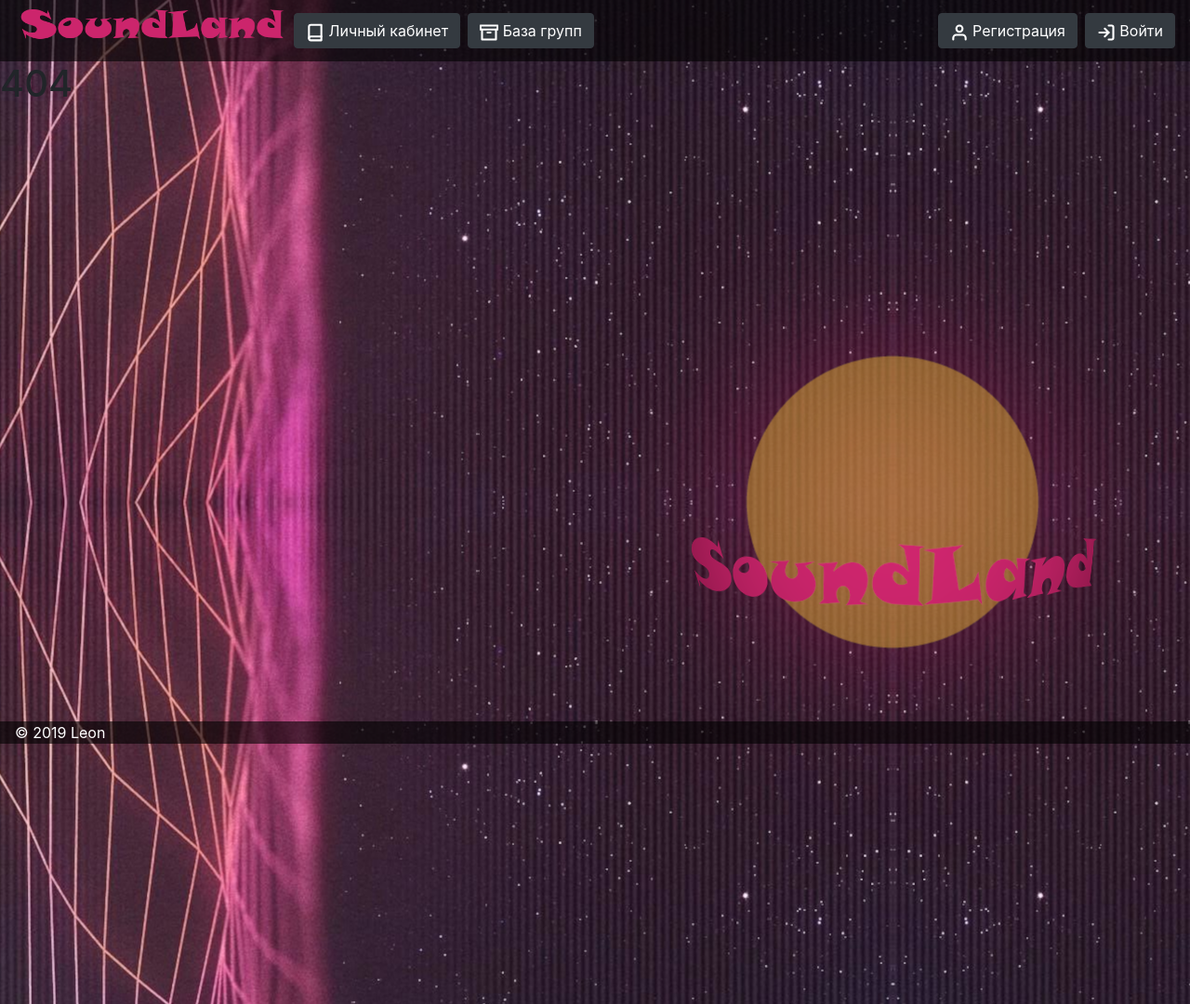
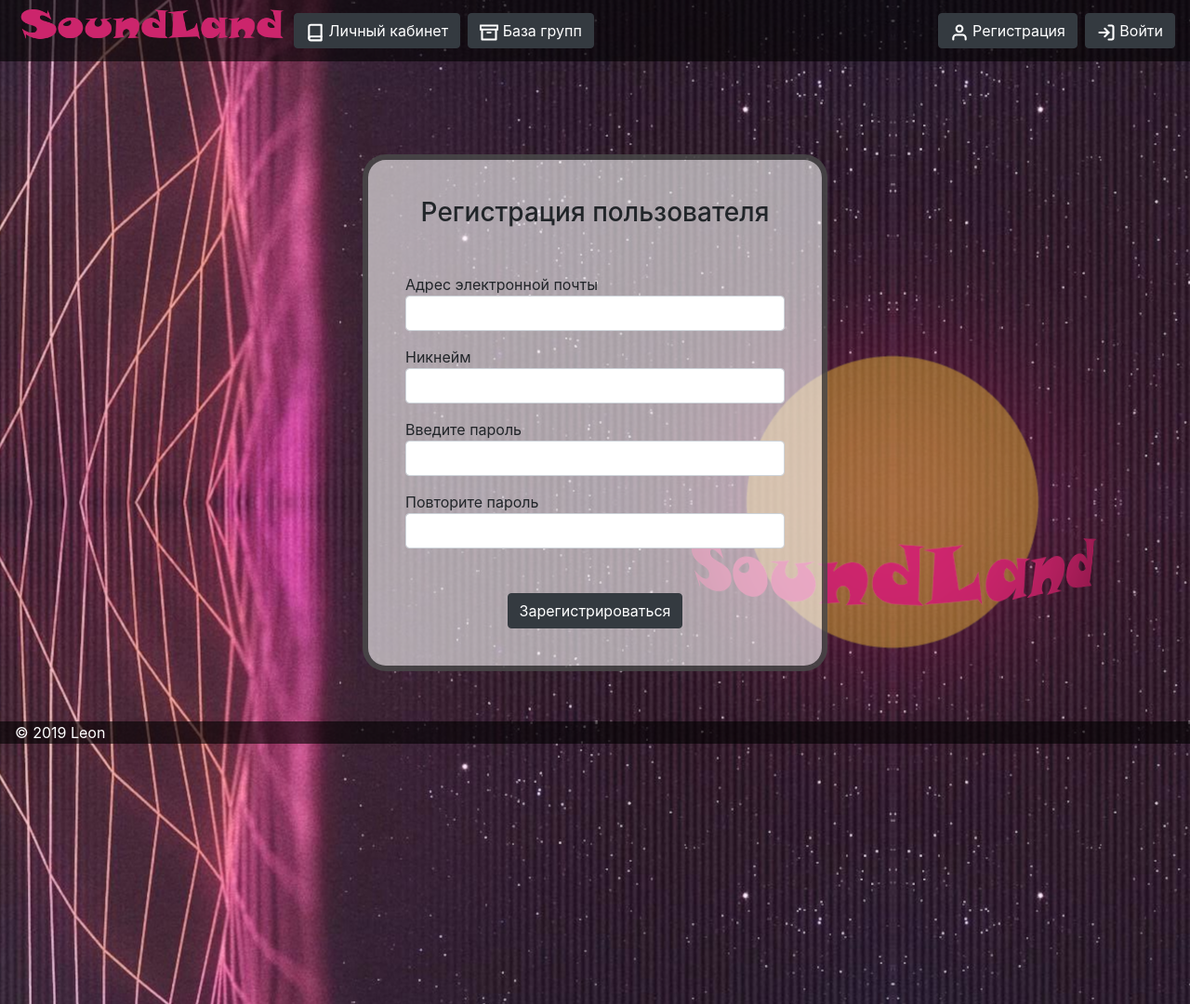
Before and after one commit to Greezor/SoundLand, a PHP site: page /auth/sign_up in a window 1280 px wide; the page is wider, and only the part inside the window is pictured. Shown: that part at 93% size. Run offline with PHP 8.4, Linux system fonts and the light colour scheme; data that the repository does not hold is empty; a stand-in replaces the project's code that opens the database connection.

Commit message:
add Auth controller

```diff
--- /dev/null
+++ b/app/controllers/Auth.php
@@ -0,0 +1,66 @@
+<?php
+
+namespace app\controllers;
+
+use app\core\Controller;
+use app\models\User;
+
+class Auth extends Controller
+{
+
+    public function sign_in()
+    {
+        echo $this->render('auth/sign_in', [
+            'signed_up' => (bool) $_GET['signed_up'],
+        ]);
+    }
+
+    public function sign_up()
+    {
+        $form = [];
+        $errors = [];
+
+        if( $_POST ){
+            $form = $_POST['User'];
+
+            if( !$form['login'] ){
+                $errors['login'] = 'Обязательно для заполнения';
+            }else{
+                $users = User::find('where login = :login', [
+                    'login' => $form['login'],
+                ]);
+
+                if( count($users) )
+                    $errors['login'] = 'Логин занят';
+            }
+
+            if( !$form['nickname'] )
+                $errors['nickname'] = 'Обязательно для заполнения';
+
+            if( !$form['password'] )
+                $errors['password'] = 'Обязательно для заполнения';
+
+            if( $form['password'] != $form['password_repeat'] )
+                $errors['password_repeat'] = 'Пароли должны совпадать';
+
+            if( !count($errors) ){
+                $user = new User;
+                $user->login = $form['login'];
+                $user->nickname = $form['nickname'];
+                $user->autopass = $form['password'];
+                $user->role = User::ROLE_USER;
+
+                if( $user->save() )
+                    return $this->redirect('/auth/sign_in?signed_up=1');
+                else
+                    $errors['server'] = 'Внутренняя ошибка сервера, обратитесь к администатору';
+            }
+        }
+
+        echo $this->render('auth/sign_up', [
+            'form' => $form,
+            'errors' => $errors,
+        ]);
+    }
+
+}
--- a/app/controllers/Page.php
+++ b/app/controllers/Page.php
@@ -19,9 +19,4 @@
         echo $this->render('page/error404');
     }
 
-    public function sign_up()
-    {
-        echo $this->render('page/sign_up');
-    }
-
 }
--- a/app/templates/main.php
+++ b/app/templates/main.php
@@ -25,11 +25,11 @@
         </ul>
         <ul class="nav navbar-nav pull-right">
             <li>
-                <button type="button" class="btn btn-dark mr-sm-2"><a href="/page/sign_up" role="button" style="color:#FFFFFF;"><img src="/assets/images/user.svg"> Регистрация</a></button>
+                <button type="button" class="btn btn-dark mr-sm-2"><a href="/auth/sign_up" role="button" style="color:#FFFFFF;"><img src="/assets/images/user.svg"> Регистрация</a></button>
             </li>
 
             <li>
-                <button type="button" class="btn btn-dark my-2 my-sm-0"><a href="/page/sign_in" role="button" style="color:#FFFFFF;"><img src="/assets/images/log-in.svg"> Войти</a></button>
+                <button type="button" class="btn btn-dark my-2 my-sm-0"><a href="/auth/sign_in" role="button" style="color:#FFFFFF;"><img src="/assets/images/log-in.svg"> Войти</a></button>
             </li>
         </ul>
           </div>
--- /dev/null
+++ b/app/views/auth/sign_up.php
@@ -0,0 +1,53 @@
+<form method="POST" style="width: 500px; margin:100px auto; display:block;background-color: #FFFFFF99;border: 6px solid #00000099;padding: 40px; border-radius: 25px;">
+    <h3 class="mb-5 text-center">Регистрация пользователя</h3>
+
+    <label class="d-block form-group">
+        <span class="control-label">Адрес электронной почты</span>
+        <input class="form-control" type="email" name="User[login]" value="<?=$form['login']?>">
+        <?php if( isset($errors['login']) ){ ?>
+            <small class="d-block alert alert-danger">
+                <span><?=$errors['login']?></span>
+            </small>
+        <?php } ?>
+    </label>
+
+    <label class="d-block form-group">
+        <span class="control-label">Никнейм</span>
+        <input class="form-control" type="text" name="User[nickname]" value="<?=$form['nickname']?>">
+        <?php if( isset($errors['nickname']) ){ ?>
+            <small class="d-block alert alert-danger">
+                <span><?=$errors['nickname']?></span>
+            </small>
+        <?php } ?>
+    </label>
+
+    <label class="d-block form-group">
+        <span class="control-label">Введите пароль</span>
+        <input class="form-control" type="password" name="User[password]" value="<?=$form['password']?>">
+        <?php if( isset($errors['password']) ){ ?>
+            <small class="d-block alert alert-danger">
+                <span><?=$errors['password']?></span>
+            </small>
+        <?php } ?>
+    </label>
+
+    <label class="d-block form-group">
+        <span class="control-label">Повторите пароль</span>
+        <input class="form-control" type="password" name="User[password_repeat]" value="<?=$form['password_repeat']?>">
+        <?php if( isset($errors['password_repeat']) ){ ?>
+            <small class="d-block alert alert-danger">
+                <span><?=$errors['password_repeat']?></span>
+            </small>
+        <?php } ?>
+    </label>
+
+    <?php if( isset($errors['server']) ){ ?>
+        <big class="d-block alert alert-danger">
+            <span><?=$errors['server']?></span>
+        </big>
+    <?php } ?>
+
+    <div class="mt-5 text-center">
+        <button type="submit" class="btn btn-dark">Зарегистрироваться</button>
+    </div>
+</form>
```
Also changed, not shown: app/views/auth/sign_in.php (added, +25 -0 lines), app/views/page/sign_in.php (deleted, +0 -16 lines), app/views/page/sign_up.php (deleted, +0 -29 lines).
